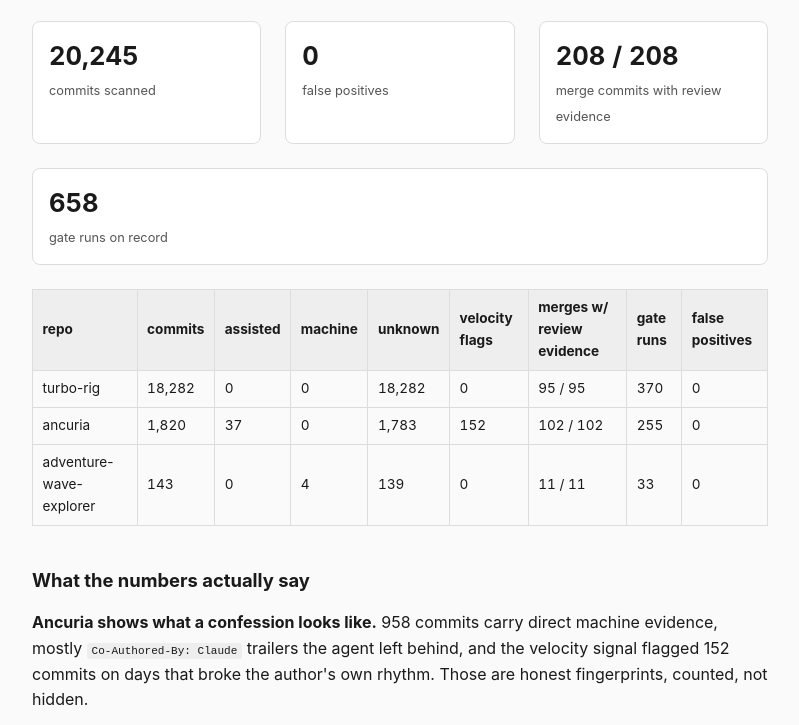
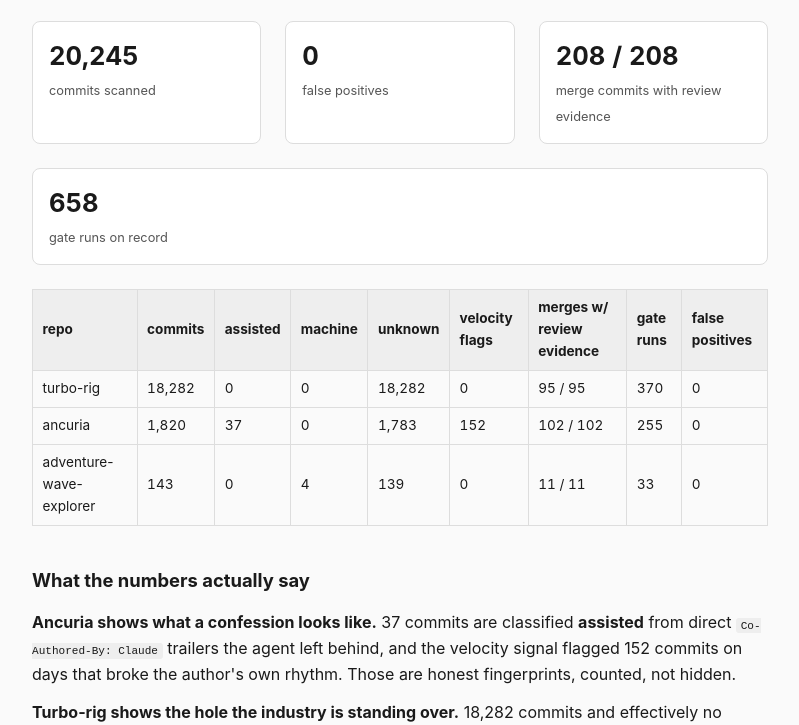
Before and after one commit to adventurewave-labs/whose-code-site, a plain HTML site: page index.html in a window 1280 px wide. Shown: the part 226-951 px from the top of the page, without its empty margins (240-1039 px from the left). Drawn offline with Linux system fonts and the light colour scheme.

Commit message:
Gate fix: prose matches the table
958 = commits with confession-family evidence rows (incl. co-author lines
naming no identity); 37 = commits classified assisted at deciding
confidence. The page now says the 37, which is what the table shows.

```diff
--- a/index.html
+++ b/index.html
@@ -49,10 +49,11 @@ warts and all.</p>
 </table>
 
 <h2>What the numbers actually say</h2>
-<p><b>Ancuria shows what a confession looks like.</b> 958 commits carry direct
-machine evidence, mostly <code>Co-Authored-By: Claude</code> trailers the agent
-left behind, and the velocity signal flagged 152 commits on days that broke the
-author's own rhythm. Those are honest fingerprints, counted, not hidden.</p>
+<p><b>Ancuria shows what a confession looks like.</b> 37 commits are classified
+<b>assisted</b> from direct <code>Co-Authored-By: Claude</code> trailers the
+agent left behind, and the velocity signal flagged 152 commits on days that
+broke the author's own rhythm. Those are honest fingerprints, counted, not
+hidden.</p>
 <p><b>Turbo-rig shows the hole the industry is standing over.</b> 18,282 commits
 and effectively no machine evidence at all, because its history was written
 before agent tools started signing their work. The scanner says <b>unknown</b>
```
